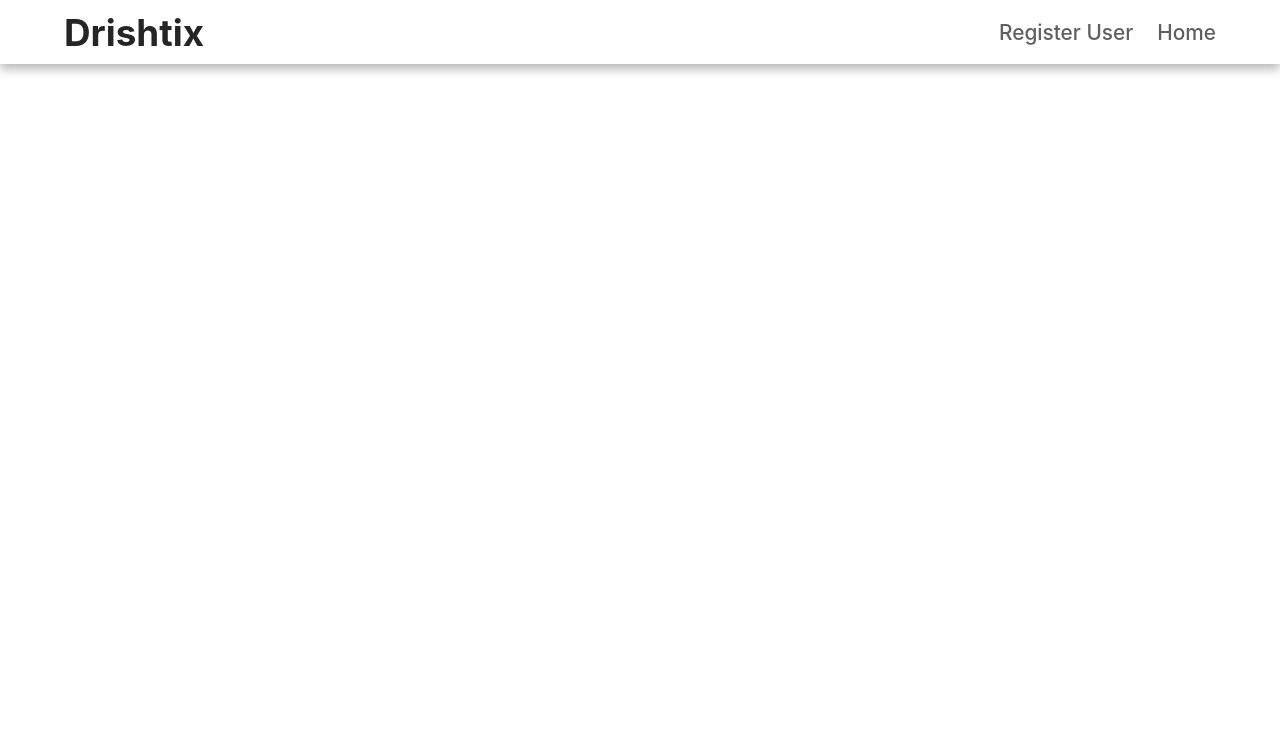
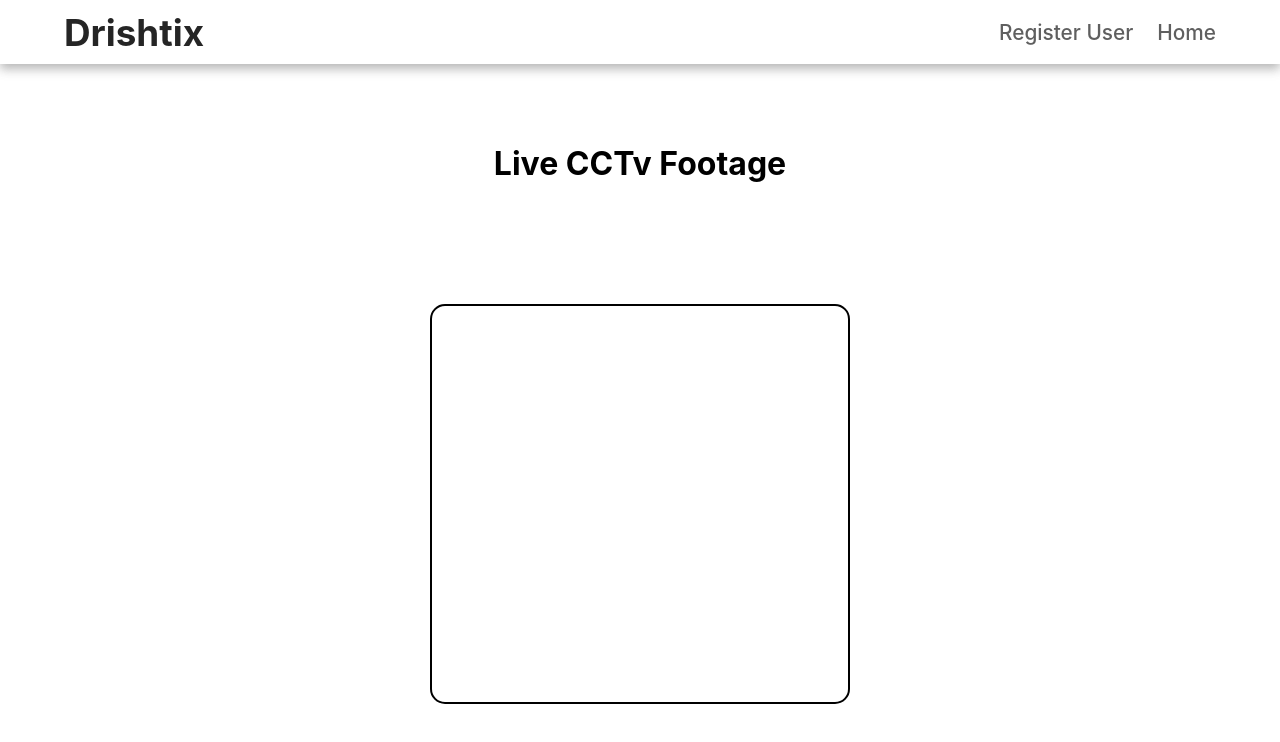
Before and after one commit to Dart9000/Drishtix-Web, a React (Create React App) app in the folder client/: page /liveCam in a window 1280 px wide. Shown: the top 742 px of the page. Built offline with nearby package versions, Linux system fonts and the light colour scheme; no server answers.

Commit message:
Live Footage

```diff
--- a/client/src/App.css
+++ b/client/src/App.css
@@ -1,3 +1,17 @@
 .app_body{
     margin-top: 10px;
 }
+
+.cctvPage{
+  margin: 10vh 0;
+  width: 100vw;
+  height: 70vh;
+  display: flex;
+  flex-direction: column;
+  align-items: center;
+  justify-content: space-between;
+}
+video{
+  border: 2px solid;
+  border-radius: 15px;
+}
--- a/client/src/pages/LiveCam/LiveCam.js
+++ b/client/src/pages/LiveCam/LiveCam.js
@@ -8,14 +8,12 @@ const cctv = {
 }
 
 function LiveCom() {
-  const FACING_MODE_USER = "user";
-  const FACING_MODE_ENVIRONMENT = "environment";
 
   const webcamRef = useRef(null);
 
   const videoConstraints = {
-    width: 220,
-    height: 200
+    width: 420,
+    height: 400
   };
 
   const capture = useCallback(async () => {
@@ -54,17 +52,18 @@ function LiveCom() {
   }, [])
 
   return (
-    <>
+    <div className="cctvPage">
+      <h1>Live CCTv Footage</h1>
       <Webcam
         audio={false}
         height={400}
         ref={webcamRef}
         screenshotFormat="image/jpeg"
-        width={220}
+        width={420}
         videoConstraints={videoConstraints}
       />
 
-    </>
+    </div>
   );
 }
 
```
